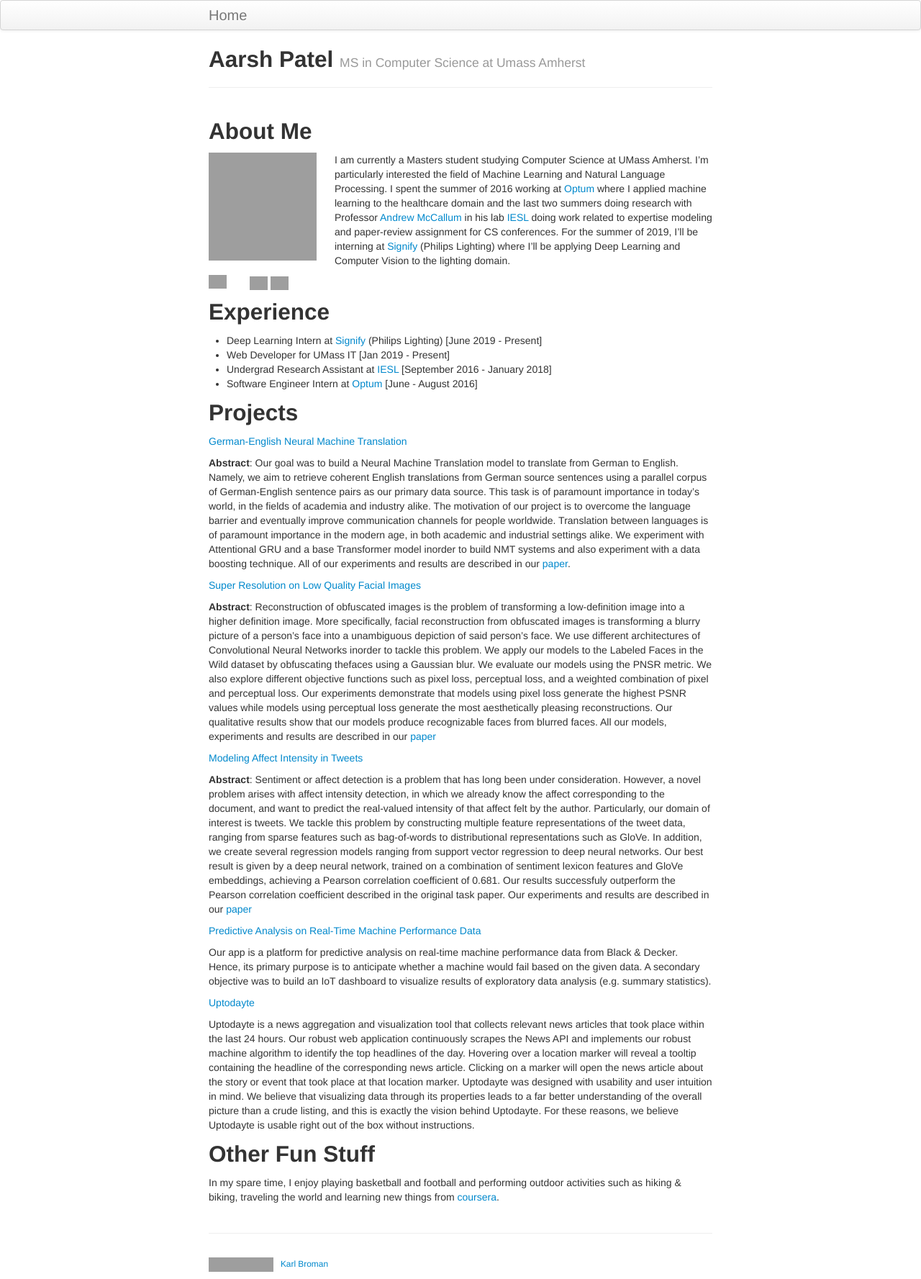
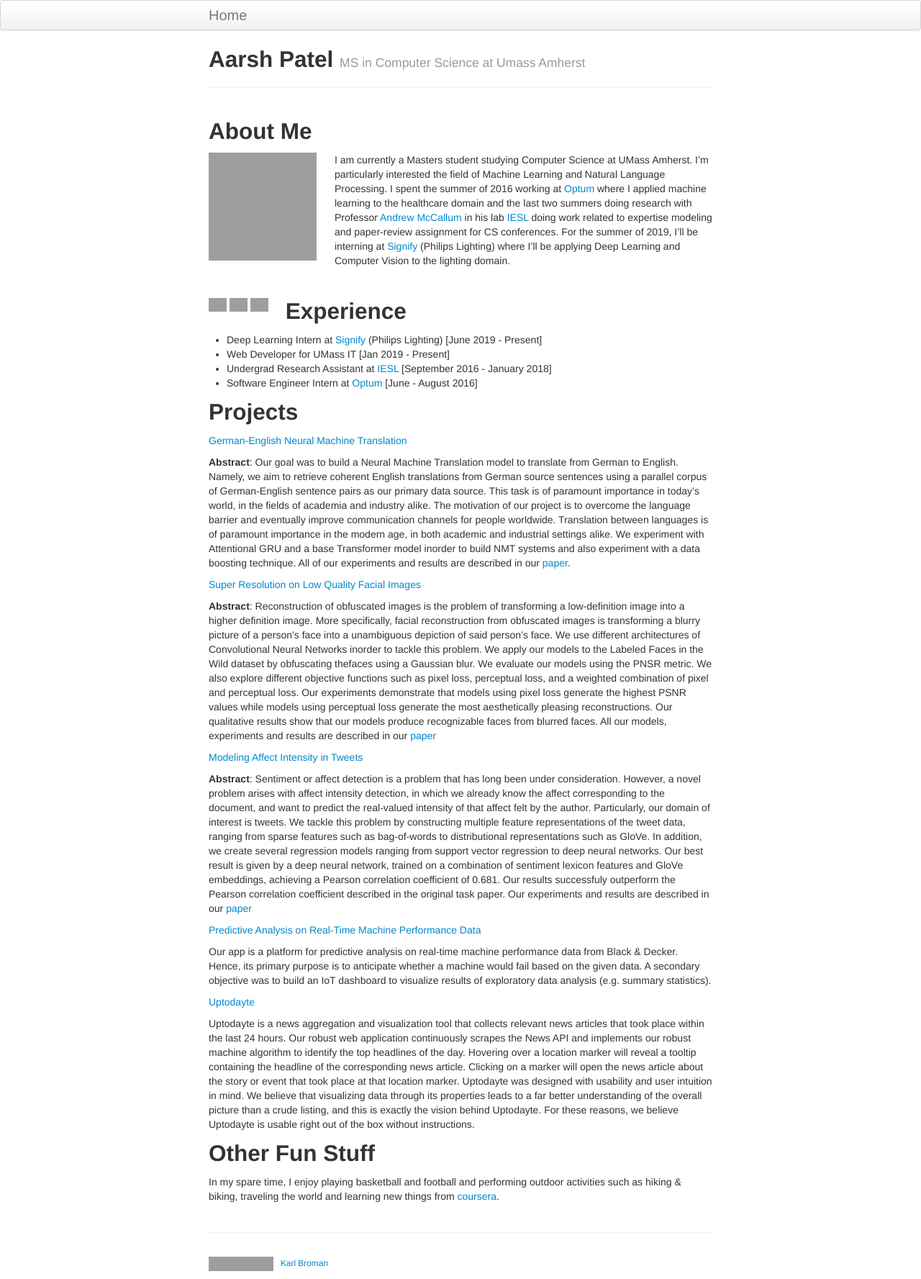
Before and after one commit to aarshpatel/website, a Jekyll site: the page built from index.md, in a window 1280 px wide. Shown: the whole page at 72% size. Built offline with Jekyll 4.4.1, drawn with Linux system fonts in a browser that asks for light colours; grey boxes are pictures that could not be loaded.

Commit message:
Update index.md

```diff
--- a/index.md
+++ b/index.md
@@ -13,9 +13,12 @@ Processing. I spent the summer of 2016 working at [Optum](https://www.optum.com/
 for CS conferences. For the summer of 2019, I'll be interning at [Signify](https://www.signify.com/en-us) (Philips Lighting) where I'll be applying Deep Learning and Computer Vision to the lighting domain.
 
 &nbsp;
-<a href="https://drive.google.com/file/d/1hBtD1asQuTUDkWcwnDmjiuUZQrJfqhAp/view?usp=sharing"><img src="https://simpleicons.org/icons/wheniwork.svg" width="25" height="25" style="float:left;margin-right:24px;"/></a>
+
+<div style="float:left;margin-right:24px;">
+<a href="https://drive.google.com/file/d/1hBtD1asQuTUDkWcwnDmjiuUZQrJfqhAp/view?usp=sharing"><img src="https://simpleicons.org/icons/wheniwork.svg" width="25" height="25"/></a>
 <a href="https://github.com/aarshpatel"><img src="https://simpleicons.org/icons/github.svg" width="25" height="25"/></a>
 <a href="https://www.linkedin.com/in/aarsh-patel-407418117/"><img src="https://simpleicons.org/icons/linkedin.svg" width="25" height="25"/></a>
+</div>
 
 Experience
 ---
```
